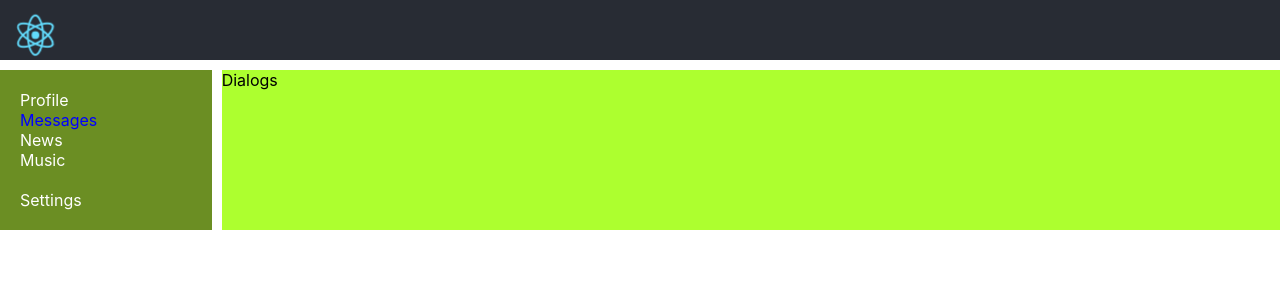
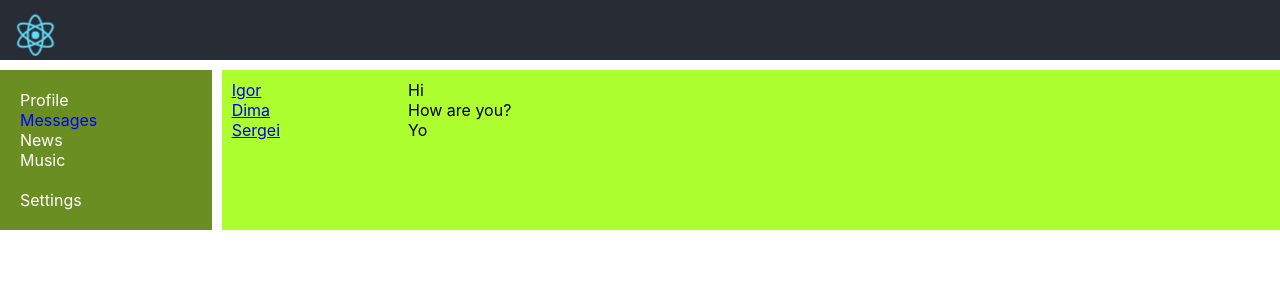
Before and after one commit to alfixed/kabzda, a React (Create React App) app: page /dialogs in a window 1280 px wide. Shown: the top 300 px of the page. Built offline with nearby package versions, Linux system fonts and the light colour scheme.

Commit message:
add dialogs route

```diff
--- a/src/components/Dialogs/Dialogs.jsx
+++ b/src/components/Dialogs/Dialogs.jsx
@@ -1,10 +1,26 @@
 import React from 'react';
 import s from './Dialogs.module.css';
+import { NavLink } from 'react-router-dom';
 
 const Dialogs = (props) => {
     return (
-        <div>
-            Dialogs
+        <div className={ s.dialogs }>
+            <div className={ s.dialogs_items }>
+                <div className={ s.dialog + ' ' + s.active }>
+                    <NavLink to='/dialogs/1'>Igor</NavLink>
+                </div>
+                <div className={ s.dialog }>
+                    <NavLink to='/dialogs/2'>Dima</NavLink>
+                </div>
+                <div className={ s.dialog }>
+                    <NavLink to='/dialogs/3'>Sergei</NavLink>
+                </div>
+            </div>
+            <div className={ s.messages }>
+                <div className="message">Hi</div>
+                <div className="message">How are you?</div>
+                <div className="message">Yo</div>
+            </div>
         </div>
     );
 }
--- a/src/components/Dialogs/Dialogs.module.css
+++ b/src/components/Dialogs/Dialogs.module.css
@@ -0,0 +1,24 @@
+.dialogs {
+    display: grid;
+    grid-template-columns: 2fr 10fr;
+}
+
+.dialogs_items {
+    padding: 10px;
+}
+
+.dialogs_items .active{
+    color: cornflowerblue;
+}
+
+.dialog {
+
+}
+
+.messages {
+    padding: 10px;
+}
+
+.messages .message {
+
+}
```
